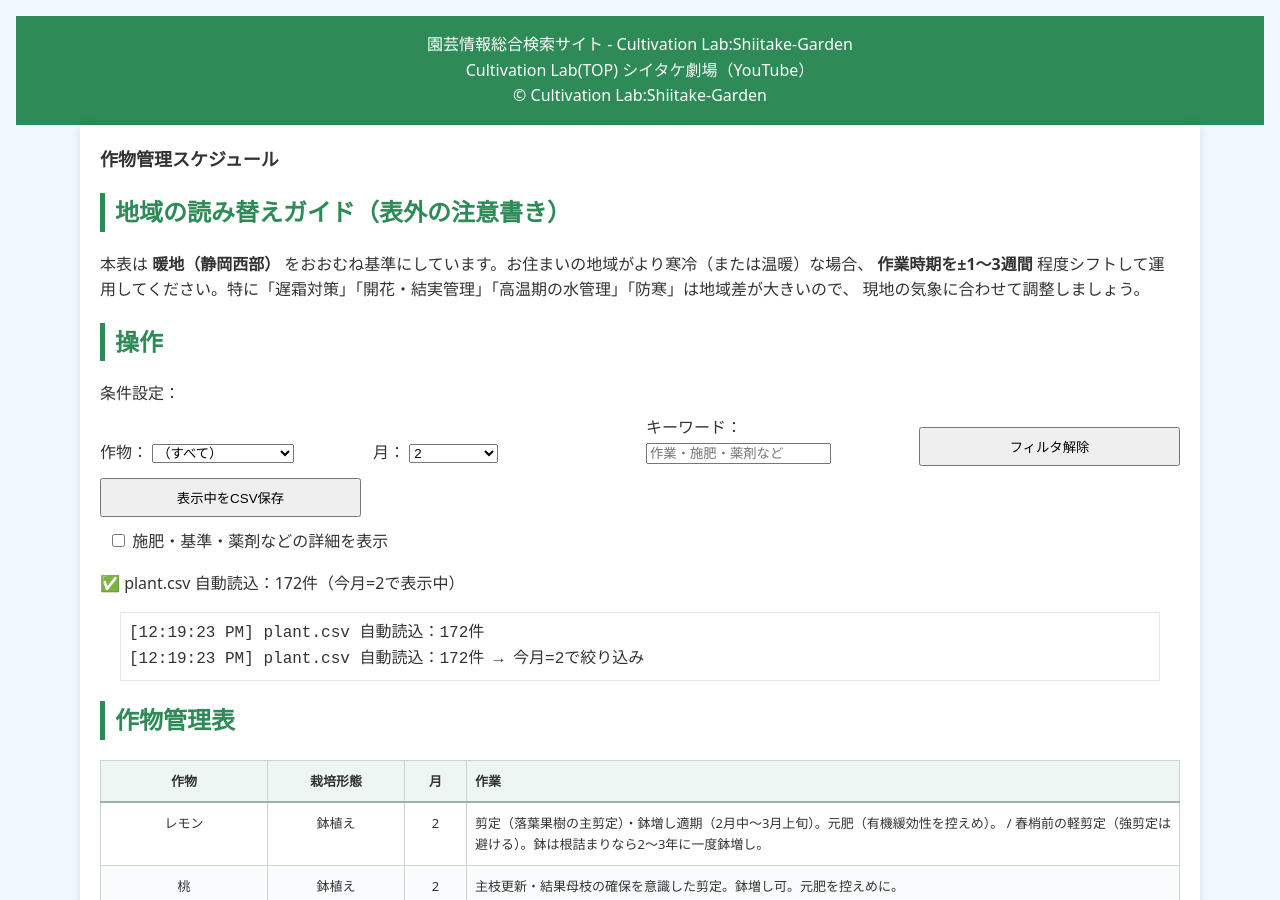
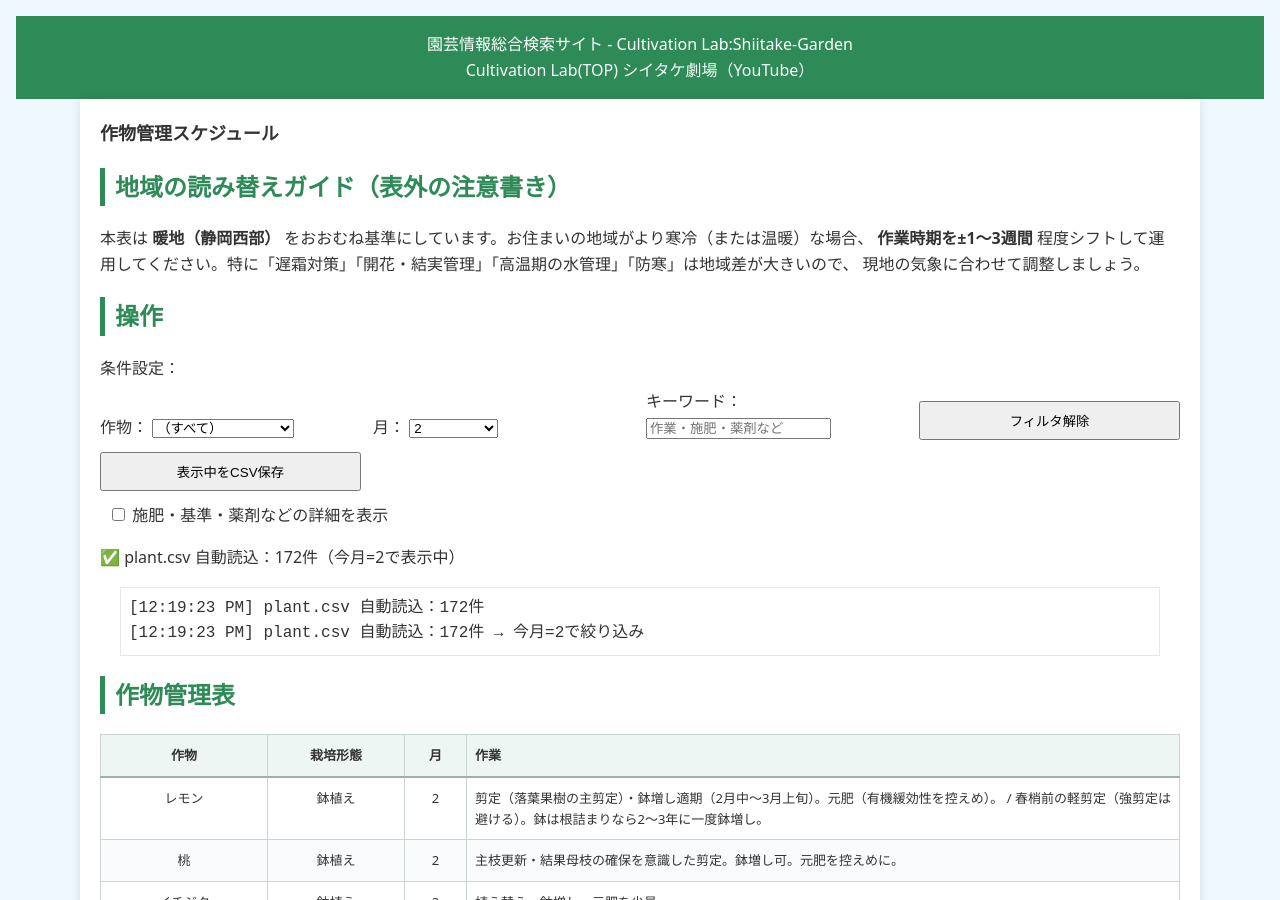
Before and after one commit to shiitake-garden/shiitake-garden.github.io, a Jekyll site: the page built from schedule.html, in a window 1280 px wide and 900 px high. Built offline with Jekyll 4.4.1, drawn with Linux system fonts in a browser that asks for light colours.

Commit message:
Update header_care.html

```diff
--- a/_includes/header_care.html
+++ b/_includes/header_care.html
@@ -4,5 +4,4 @@
    <a href="https://shiitake-garden.github.io/">Cultivation Lab(TOP)</a>
    <a href="https://www.youtube.com/channel/UCrtw70zncgFarJrSXo7ztjg">シイタケ劇場（YouTube）</a>
   </nav>
-  <div>© Cultivation Lab:Shiitake-Garden</div>
 </header>
```
